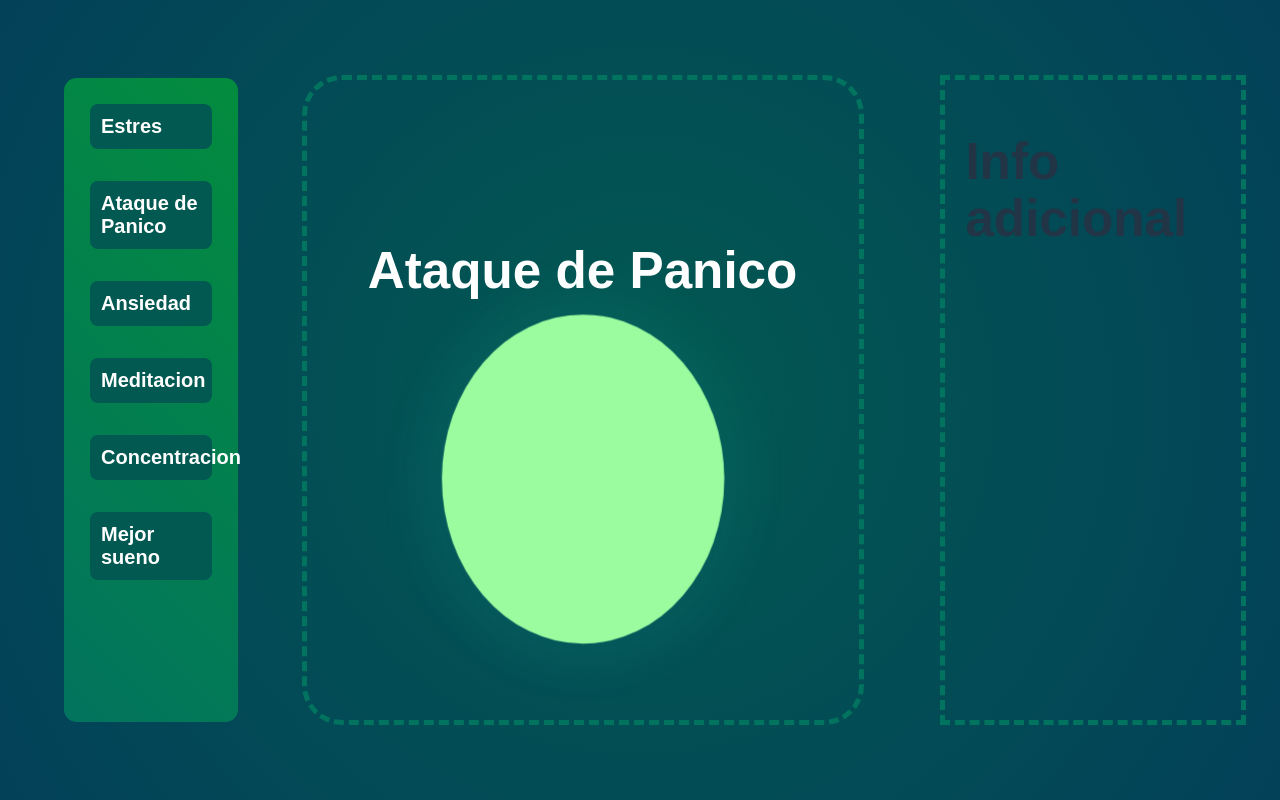
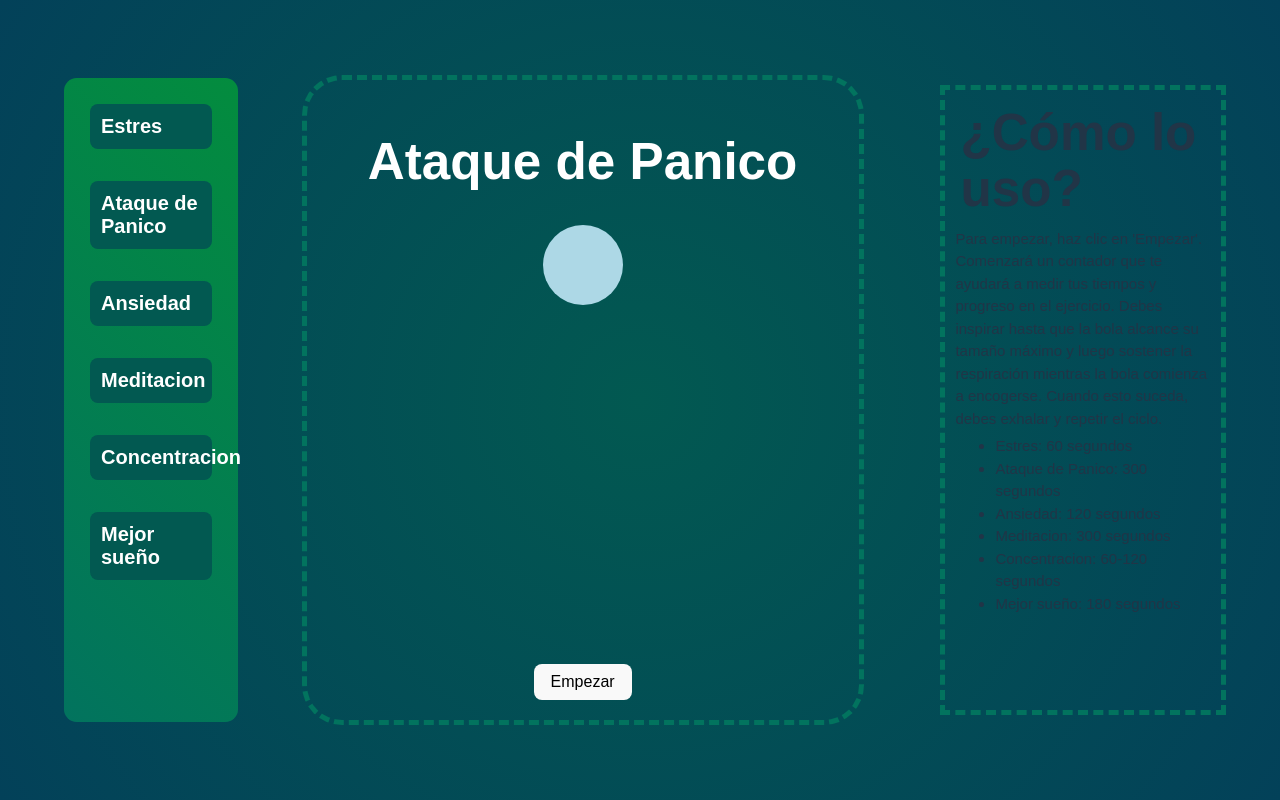
Before and after one commit to joanmera/breath_game, a React (Vite) app: page / in a window 1280 px wide. Shown: the top 800 px of the page. Built offline with nearby package versions, Linux system fonts and the light colour scheme.

Commit message:
final-contest

```diff
--- a/src/App.css
+++ b/src/App.css
@@ -1,19 +1,25 @@
-:root{
+:root {
   --color-a: #034159;
   --color-b: #025951;
-  --color-c: #02735E;
-  --color-d: #038C3E;
-  --color-e: #0CF25D;
+  --color-c: #02735e;
+  --color-d: #038c3e;
+  --color-e: #0cf25d;
 }
 
-body{
-  background-image: radial-gradient(circle, var(--color-b) 0%, var(--color-a) 100%);
+body {
+  background-image: radial-gradient(
+    circle,
+    var(--color-b) 0%,
+    var(--color-a) 100%
+  );
   height: 100%;
   margin: 0;
   overflow: hidden;
 }
 
-html, body, #root {
+html,
+body,
+#root {
   height: 100%;
 }
 
@@ -42,14 +48,49 @@ html, body, #root {
   margin-left: 5vw;
   margin-right: 5vw;
   flex-direction: column;
+  align-content: space-between;
 }
 
 .info {
   width: 20vw;
-  padding: 20px;
+  padding: 10px;
   border: 5px dashed #ff0000;
   border-color: var(--color-c);
   margin-right: 5vw;
   height: 75vh;
   margin-left: 1vw;
+  flex-direction: column;
+  display: flex;
 }
+
+.info h1 {
+  margin: 5px;
+}
+
+.info p {
+  margin-top: 5px;
+  font-size: 15px;
+  margin-bottom: 0;
+}
+
+.info ul {
+  margin-top: 5px;
+  margin-bottom: 0;
+}
+
+.info ul li {
+  margin-top: 0;
+  font-size: 15px;
+  margin-bottom: 0;
+}
+.grow-button {
+  margin-top: auto;
+  padding: 0.5em 1em;
+  font-size: 1em;
+  cursor: pointer;
+  display: block;
+}
+
+.grow-button:hover {
+  background-color: var(--color-c);
+}
--- a/src/App.jsx
+++ b/src/App.jsx
@@ -1,26 +1,69 @@
-import React, { useState } from 'react';
+import React, { useState, useEffect } from 'react';
 import './App.css';
+import './GrowingBall.css';
 import LateralMenu from './LateralMenu';
-import GrowingBall from './GrowingBall';
 
 const App = () => {
   const [selectedItem, setSelectedItem] = useState('Ataque de Panico');
+  const [isGrowing, setIsGrowing] = useState(false);
+  const [timer, setTimer] = useState(0);
+  const [ballClass, setBallClass] = useState('ball');
 
   const handleSelect = (item) => {
     setSelectedItem(item);
   };
 
-  const menuItems = ['Estres','Ataque de Panico','Ansiedad','Meditacion','Concentracion','Mejor sueno'];
+  const handleButtonClick = () => {
+    setIsGrowing(!isGrowing);
+    if (!isGrowing) {
+      setTimer(0); // Reinicia el contador cuando se empieza de nuevo
+      setBallClass('ball grow');
+    } else {
+      setBallClass('ball');
+    }
+  };
+
+  const menuItems = ['Estres', 'Ataque de Panico', 'Ansiedad', 'Meditacion', 'Concentracion', 'Mejor sueño'];
+
+  // Efecto para actualizar el contador cada segundo cuando isGrowing es true
+  useEffect(() => {
+    let intervalId;
+    if (isGrowing) {
+      intervalId = setInterval(() => {
+        setTimer((prevTimer) => prevTimer + 1);
+      }, 1000);
+    } else {
+      clearInterval(intervalId);
+    }
+
+    return () => clearInterval(intervalId);
+  }, [isGrowing]);
 
   return (
     <div className="app">
       <LateralMenu items={menuItems} onSelect={handleSelect} />
       <div className="content">
         <h1>{selectedItem}</h1>
-        <div className="ball"></div>
+        <div className={ballClass}>
+          <div className="inner-ball">
+            {isGrowing && <span className="timer">{timer} seg</span>}
+          </div>
+        </div>
+        <button className="grow-button" onClick={handleButtonClick}>
+          {isGrowing ? 'Detener' : 'Empezar'}
+        </button>
       </div>
       <div className="info">
-        <h1>Info adicional</h1>
+        <h1>¿Cómo lo uso?</h1>
+        <p>Para empezar, haz clic en 'Empezar'. Comenzará un contador que te ayudará a medir tus tiempos y progreso en el ejercicio. Debes inspirar hasta que la bola alcance su tamaño máximo y luego sostener la respiración mientras la bola comienza a encogerse. Cuando esto suceda, debes exhalar y repetir el ciclo.</p>
+        <ul>
+          <li>Estres: 60 segundos</li>
+          <li>Ataque de Panico: 300 segundos</li>
+          <li>Ansiedad: 120 segundos</li>
+          <li>Meditacion: 300 segundos</li>
+          <li>Concentracion: 60-120 segundos</li>
+          <li>Mejor sueño: 180 segundos</li>
+        </ul>
       </div>
     </div>
   );
--- a/src/GrowingBall.css
+++ b/src/GrowingBall.css
@@ -1,3 +1,36 @@
+.ball {
+  position: relative;
+  border-radius: 50%;
+  width: 5em;
+  height: 5em;
+  display: flex;
+  justify-content: center;
+  align-items: center;
+  transition: transform 0.5s ease-out;
+}
+
+.grow {
+  animation: none; /* Anula la animación general */
+  animation: growShrink 10s infinite; /* Aplica la animación de crecimiento */
+}
+
+.inner-ball {
+  position: relative;
+  width: 100%;
+  height: 100%;
+  border-radius: 50%;
+  background-color: lightblue;
+  display: flex;
+  justify-content: center;
+  align-items: center;
+}
+
+.timer {
+  font-size: 1.5em;
+  color: #333;
+  text-align: center;
+}
+
 @keyframes growShrink {
   0%,
   100% {
@@ -5,25 +38,13 @@
     height: 5em;
     background-color: lightblue;
     transform: scale(1);
-    box-shadow: 0 0 30px 2px rgba(64, 224, 208, 0.7); /* Sombras más notorias */
+    box-shadow: 0 0 30px 2px rgba(64, 224, 208, 0.7);
   }
   50% {
-    width: 40%;
-    height: 40%;
+    width: 20em;
+    height: 19em;
     background-color: #98ff98;
-    transform: scale(1.5);
-    box-shadow: 0 0 30px 20px rgba(64, 224, 208, 0); /* Sin sombra */
+    transform: scale(1);
+    box-shadow: 0 0 30px 10px rgba(64, 224, 208, 0);
   }
 }
-
-.ball {
-  border-radius: 50%;
-  animation: growShrink 10s infinite;
-  width: 50px;
-  height: 50px;
-  display: flex;
-  justify-content: center;
-  align-items: center;
-  position: relative;
-  margin-top: 2em;
-}
--- a/src/GrowingBall.jsx
+++ /dev/null
@@ -1,12 +0,0 @@
-import React from 'react';
-import './GrowingBall.css';
-
-function GrowingBall() {
-  return (
-    <div className="App">
-      <div className="ball"></div>
-    </div>
-  );
-}
-
-export default GrowingBall;
```
